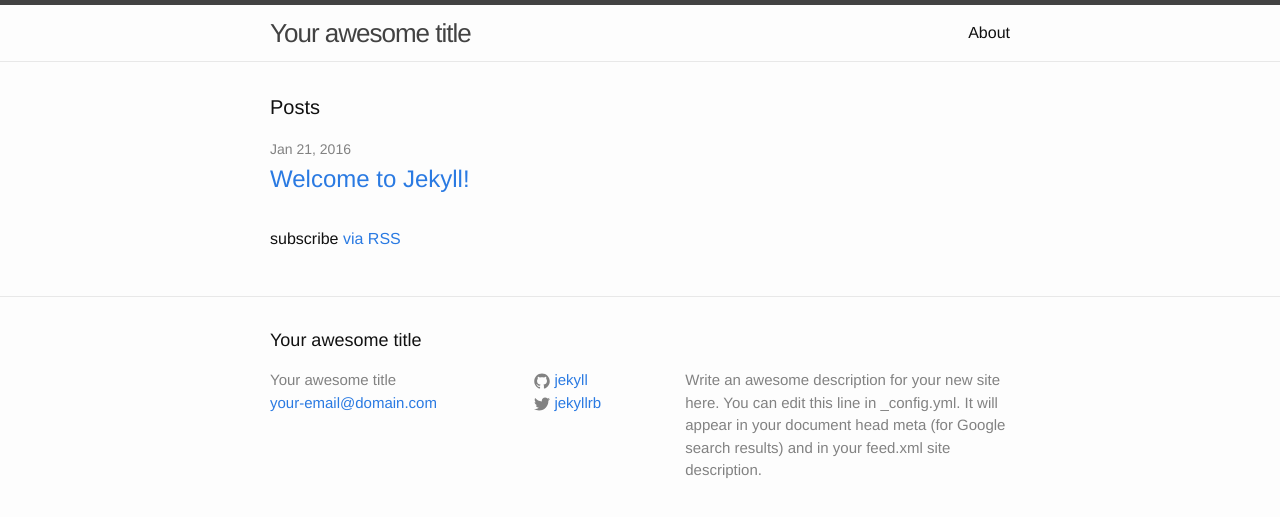
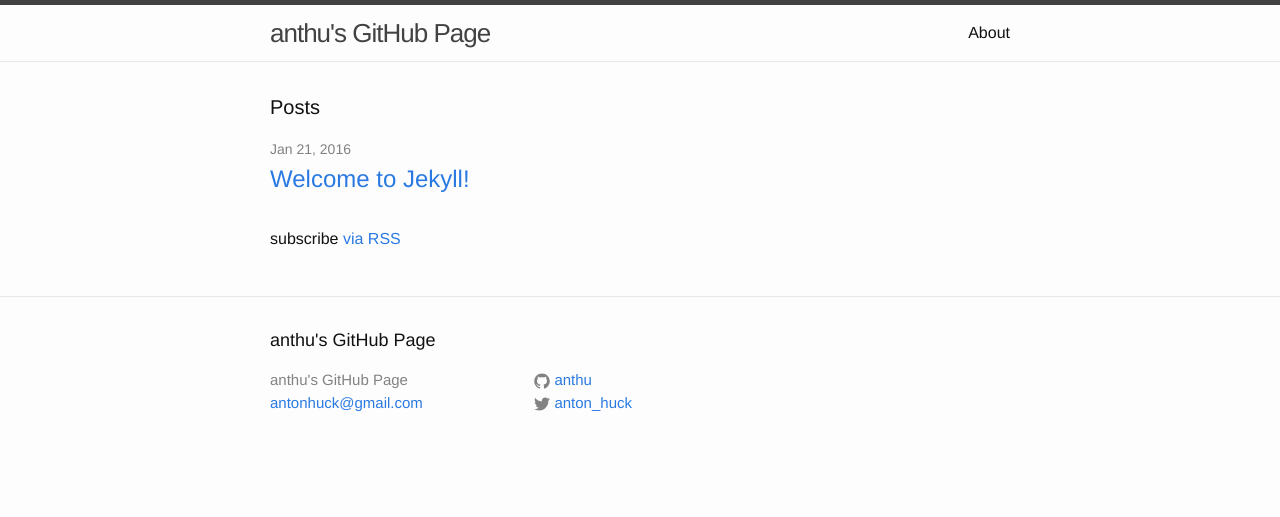
Before and after one commit to anthu/anthu.github.io, a Jekyll site: the page built from index.html, in a window 1280 px wide. Shown: the top 517 px of the page. Built offline with Jekyll 4.4.1, drawn with Linux system fonts in a browser that asks for light colours.

Commit message:
basic configuration

```diff
--- a/_config.yml
+++ b/_config.yml
@@ -6,16 +6,13 @@
 # 'jekyll serve'. If you change this file, please restart the server process.
 
 # Site settings
-title: Your awesome title
-email: your-email@domain.com
+title: anthu's GitHub Page
+email: antonhuck@gmail.com
 description: > # this means to ignore newlines until "baseurl:"
-  Write an awesome description for your new site here. You can edit this
-  line in _config.yml. It will appear in your document head meta (for
-  Google search results) and in your feed.xml site description.
 baseurl: "" # the subpath of your site, e.g. /blog
-url: "http://yourdomain.com" # the base hostname & protocol for your site
-twitter_username: jekyllrb
-github_username:  jekyll
+url: "http://anthu.github.io" # the base hostname & protocol for your site
+twitter_username: anton_huck
+github_username:  anthu
 
 # Build settings
 markdown: kramdown
```
